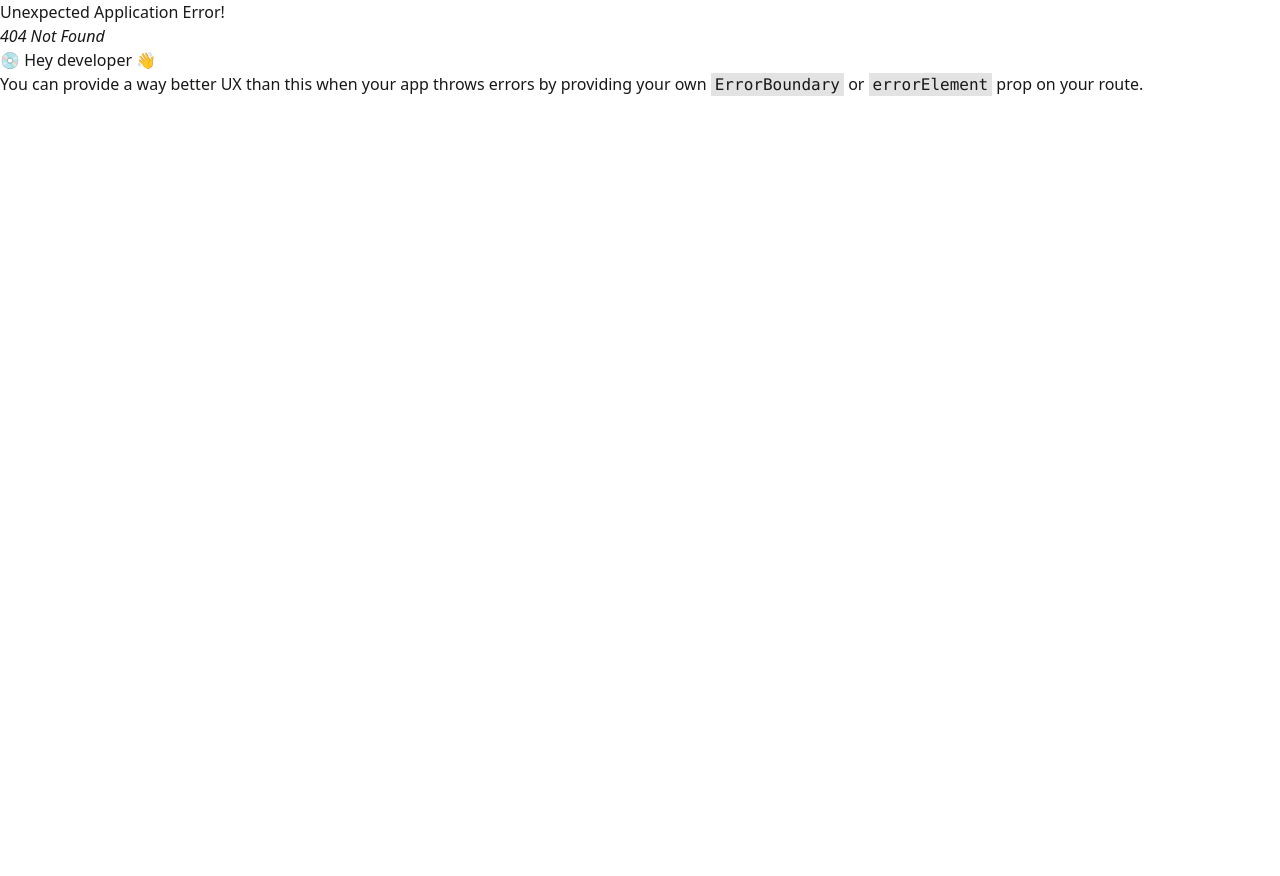
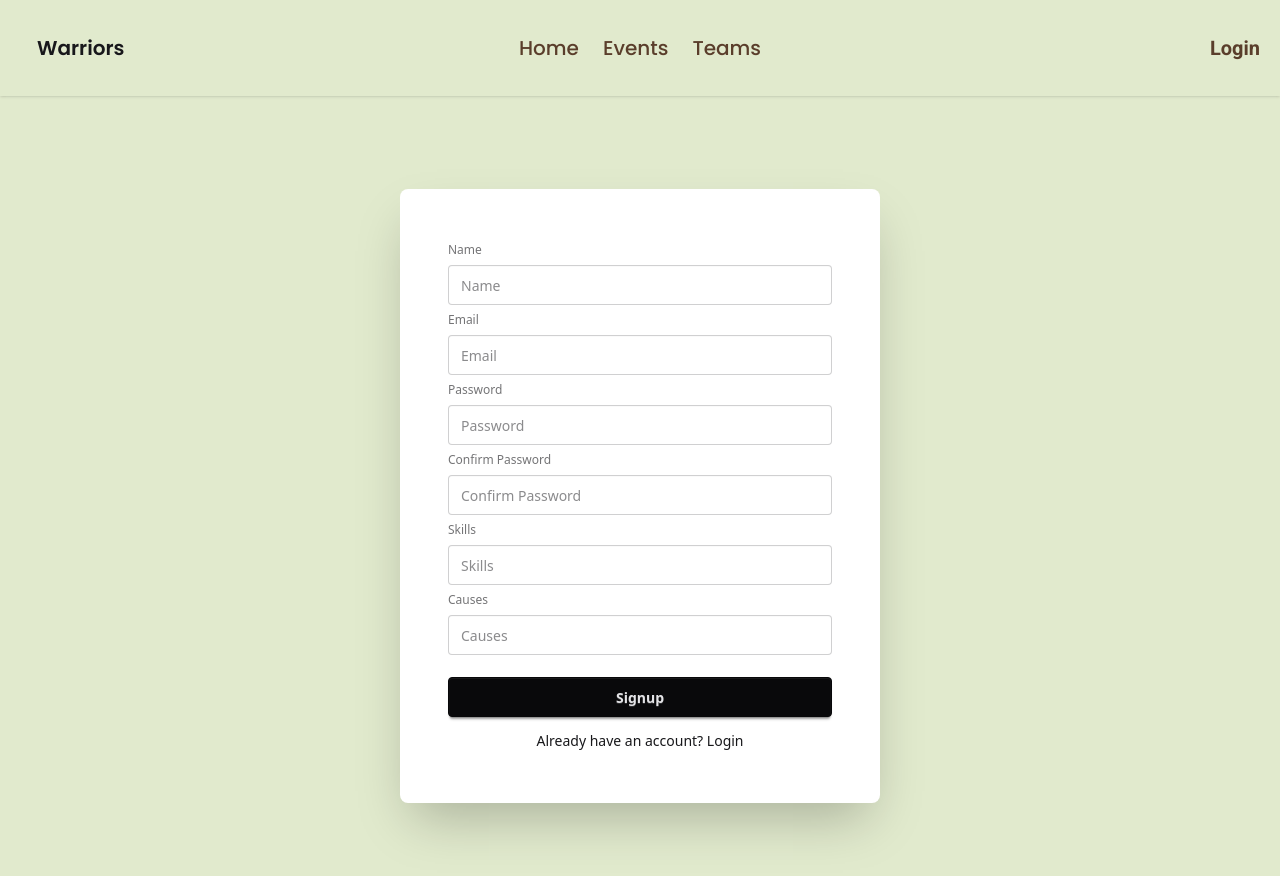
Before and after one commit to SUPTO-1/hands_on_volunteering_platform, a React (Vite) app: page /signup in a window 1280 px wide. Before the commit this address had no page. Shown: the top 876 px of the page. Before the commit the page ends 800 px from the top, so only its background shows below. Built offline with nearby package versions, Linux system fonts and the light colour scheme.

Commit message:
add login and signup

```diff
--- a/package.json
+++ b/package.json
@@ -11,12 +11,14 @@
   },
   "dependencies": {
     "@tailwindcss/vite": "^4.0.9",
+    "axios": "^1.8.1",
     "localforage": "^1.10.0",
     "match-sorter": "^8.0.0",
     "react": "^19.0.0",
     "react-dom": "^19.0.0",
     "react-router-dom": "^7.2.0",
     "sort-by": "^1.2.0",
+    "sweetalert2": "^11.17.2",
     "tailwindcss": "^4.0.9"
   },
   "devDependencies": {
--- /dev/null
+++ b/src/Authentication/Login/Login.jsx
@@ -0,0 +1,79 @@
+import { Link } from "react-router-dom";
+import loginImage from "../../../Images/login.jpg";
+import axios from "axios";
+import Swal from "sweetalert2";
+const Login = () => {
+  const handlelogin = async(event)=>{
+    event.preventDefault();
+    const form = event.target;
+    const email = form.email.value;
+    const password = form.password.value;
+    const userData = {email, password};
+    try{
+      const res = await axios.post("http://localhost:5000/login",userData);
+      if(res.status == 200)
+      {
+        Swal.fire({
+          title: "success!",
+          text: "Login Successfully",
+          icon: "success",
+          confirmButtonText: "Okay",
+        })
+        form.reset();
+        window.location.href = "/";
+      }
+      else
+      {
+        Swal.fire({
+          title: "error!",
+          text: res.data.message,
+          icon: "error",
+          confirmButtonText: "Okay",
+        })
+      }
+    }
+    catch(err)
+    {
+      Swal.fire({
+        title: "error!",
+        text: err.response.data.message,
+        icon: "error",
+        confirmButtonText: "Okay",
+      });
+    }
+  }
+  return (
+    <div className="hero sm:bg-white lg:bg-[#E1EACD] justify-center min-h-screen">
+      <div className="hero-content flex-col lg:flex-row-reverse">
+        <div className="text-center lg:text-left">
+          <img
+            src={loginImage}
+            className="max-w-sm rounded-lg shadow-2xl"
+            alt="login image"
+          />
+        </div>
+        <div className="card bg-base-100 sm:p-0 lg:p-12 w-full max-w-sm shrink-0 shadow-2xl">
+          <form onSubmit={handlelogin} className="card-body">
+            <fieldset className="fieldset">
+              <label className="fieldset-label">Email</label>
+              <input type="email" className="input" placeholder="Email" name="email" />
+              <label className="fieldset-label">Password</label>
+              <input type="password" className="input" placeholder="Password" name="password"/>
+              <button className="btn btn-neutral mt-4">Login</button>
+              <div className="pt-2">
+                <a className="text-sm">
+                  Don't have an account?{" "}
+                  <a className="link link-hover text-sm">
+                    <Link to="/signup">Sign Up</Link>
+                  </a>
+                </a>
+              </div>
+            </fieldset>
+          </form>
+        </div>
+      </div>
+    </div>
+  );
+};
+
+export default Login;
--- /dev/null
+++ b/src/Authentication/Signup/Signup.jsx
@@ -0,0 +1,90 @@
+import axios from "axios";
+import { Link } from "react-router-dom";
+import Swal from "sweetalert2";
+
+const Signup = () => {
+  const handleRegister = async(event) => {
+    event.preventDefault();
+    const form = event.target;
+    const name = form.name.value;
+    const email = form.email.value;
+    const password = form.password.value;
+    const confirmPassword = form.confirmPassword.value;
+    const skills = form.skills.value;
+    const causes = form.causes.value;
+    const userData = { name, email, password, confirmPassword, skills, causes };
+    if(password != confirmPassword)
+      {
+        Swal.fire({
+          title: "error!",
+          text: "Password and Confirm Password doesn't Match",
+          icon: "error",
+          confirmButtonText: "Okay",
+        });
+        return;
+      }
+   try{
+    const res = await axios.post("http://localhost:5000/signup", userData);
+    if(res.status == 201)
+    {
+      Swal.fire({
+        title: "success!",
+        text: "Account Created Successfully",
+        icon: "success",
+        confirmButtonText: "Okay",
+      });
+    }
+    form.reset();
+    window.location.href = "/login";
+   }
+   catch(err)
+   {
+    Swal.fire({
+      title: "error!",
+      text: err.response.data.message,
+      icon: "error",
+      confirmButtonText: "Okay",
+    });
+   }
+  };
+  return (
+    <div className="hero sm:bg-white lg:bg-[#E1EACD] justify-center min-h-screen flex items-center">
+      <div className="hero-content flex-col w-full max-w-lg">
+        <div className="card bg-base-100 w-full shadow-2xl p-6">
+          <form onSubmit={handleRegister} className="card-body">
+            <fieldset className="fieldset">
+              <label className="fieldset-label">Name</label>
+              <input type="text" className="input input-bordered w-full" placeholder="Name" name="name" required />
+
+              <label className="fieldset-label">Email</label>
+              <input type="email" className="input input-bordered w-full" placeholder="Email" name="email" required />
+
+              <label className="fieldset-label">Password</label>
+              <input type="password" className="input input-bordered w-full" placeholder="Password" name="password" required />
+
+              <label className="fieldset-label">Confirm Password</label>
+              <input type="password" className="input input-bordered w-full" placeholder="Confirm Password" name="confirmPassword" required />
+
+              <label className="fieldset-label">Skills</label>
+              <input type="text" className="input input-bordered w-full" placeholder="Skills" name="skills" required />
+
+              <label className="fieldset-label">Causes</label>
+              <input type="text" className="input input-bordered w-full" placeholder="Causes" name="causes" required />
+
+              <button className="btn btn-neutral w-full mt-4">Signup</button>
+
+              <div className="pt-2 text-center">
+                <p className="text-sm">
+                  Already have an account?{" "}
+                  <Link to="/login" className="link link-hover text-sm">Login</Link>
+                </p>
+              </div>
+            </fieldset>
+          </form>
+        </div>
+      </div>
+    </div>
+  );
+};
+
+export default Signup;
--- /dev/null
+++ b/src/Navbar/Navbar.jsx
@@ -0,0 +1,53 @@
+import { Link, NavLink } from "react-router-dom";
+
+const Navbar = () => {
+    const links = (
+        <>
+        <li className="text-xl font-poppins text-[#5A3E2B] font-medium"><NavLink to="/">Home</NavLink></li>
+        <li className="text-xl font-poppins text-[#5A3E2B]  font-medium"><NavLink to="/events">Events</NavLink></li>
+        <li className="text-xl font-poppins text-[#5A3E2B] font-medium"><NavLink to="/teams">Teams</NavLink></li>
+        </>
+    )
+  return (
+    <div className="navbar shadow-sm bg-[#E1EACD] p-5">
+      <div className="navbar-start">
+        <div className="dropdown">
+          <div tabIndex={0} role="button" className="btn btn-ghost lg:hidden">
+            <svg
+              xmlns="http://www.w3.org/2000/svg"
+              className="h-5 w-5"
+              fill="none"
+              viewBox="0 0 24 24"
+              stroke="currentColor"
+            >
+              {" "}
+              <path
+                strokeLinecap="round"
+                strokeLinejoin="round"
+                strokeWidth="2"
+                d="M4 6h16M4 12h8m-8 6h16"
+              />{" "}
+            </svg>
+          </div>
+          <ul
+            tabIndex={0}
+            className="menu menu-sm dropdown-content bg-base-100 rounded-box z-1 mt-3 w-52 p-2 shadow"
+          >
+            {links}
+          </ul>
+        </div>
+        <a className="btn btn-ghost text-xl font-poppins">Warriors</a>
+      </div>
+      <div className="navbar-center hidden lg:flex">
+        <ul className="menu menu-horizontal px-1">
+          {links}
+        </ul>
+      </div>
+      <div className="navbar-end">
+        <Link to='/login'><a className="font-roboto font-bold text-[#5A3E2B] text-xl">Login</a></Link>
+      </div>
+    </div>
+  );
+};
+
+export default Navbar;
--- a/src/Root/Root.jsx
+++ b/src/Root/Root.jsx
@@ -1,7 +1,11 @@
+import { Outlet } from "react-router-dom";
+import Navbar from "../Navbar/Navbar";
+
 const Root = () => {
     return (
         <div>
-            <h2 className="text-3xl">Hello World</h2>
+            <Navbar></Navbar>
+            <Outlet></Outlet>
         </div>
     );
 };
--- a/src/index.css
+++ b/src/index.css
@@ -1,2 +1,12 @@
+@import url('https://fonts.googleapis.com/css2?family=Poppins:ital,wght@0,100;0,200;0,300;0,400;0,500;0,600;0,700;0,800;0,900;1,100;1,200;1,300;1,400;1,500;1,600;1,700;1,800;1,900&display=swap');
+@import url('https://fonts.googleapis.com/css2?family=Roboto:ital,wght@0,100..900;1,100..900&display=swap');
 @import "tailwindcss";
 @plugin "daisyui";
+
+
+.font-poppins {
+    font-family: 'Poppins', sans-serif;
+  }
+.font-roboto{
+    font-family: 'Roboto', sans-serif;
+}
--- a/vite.config.js
+++ b/vite.config.js
@@ -3,6 +3,7 @@ import react from '@vitejs/plugin-react'
 import tailwindcss from '@tailwindcss/vite'
 // https://vite.dev/config/
 export default defineConfig({
+
   plugins: [
     tailwindcss(), react()],
 })
```
Also changed, not shown: src/Routes/routes.jsx (+15 -2 lines), Images/login.jpg (added), 1 other file (tests, documents, lock files or other folders).
